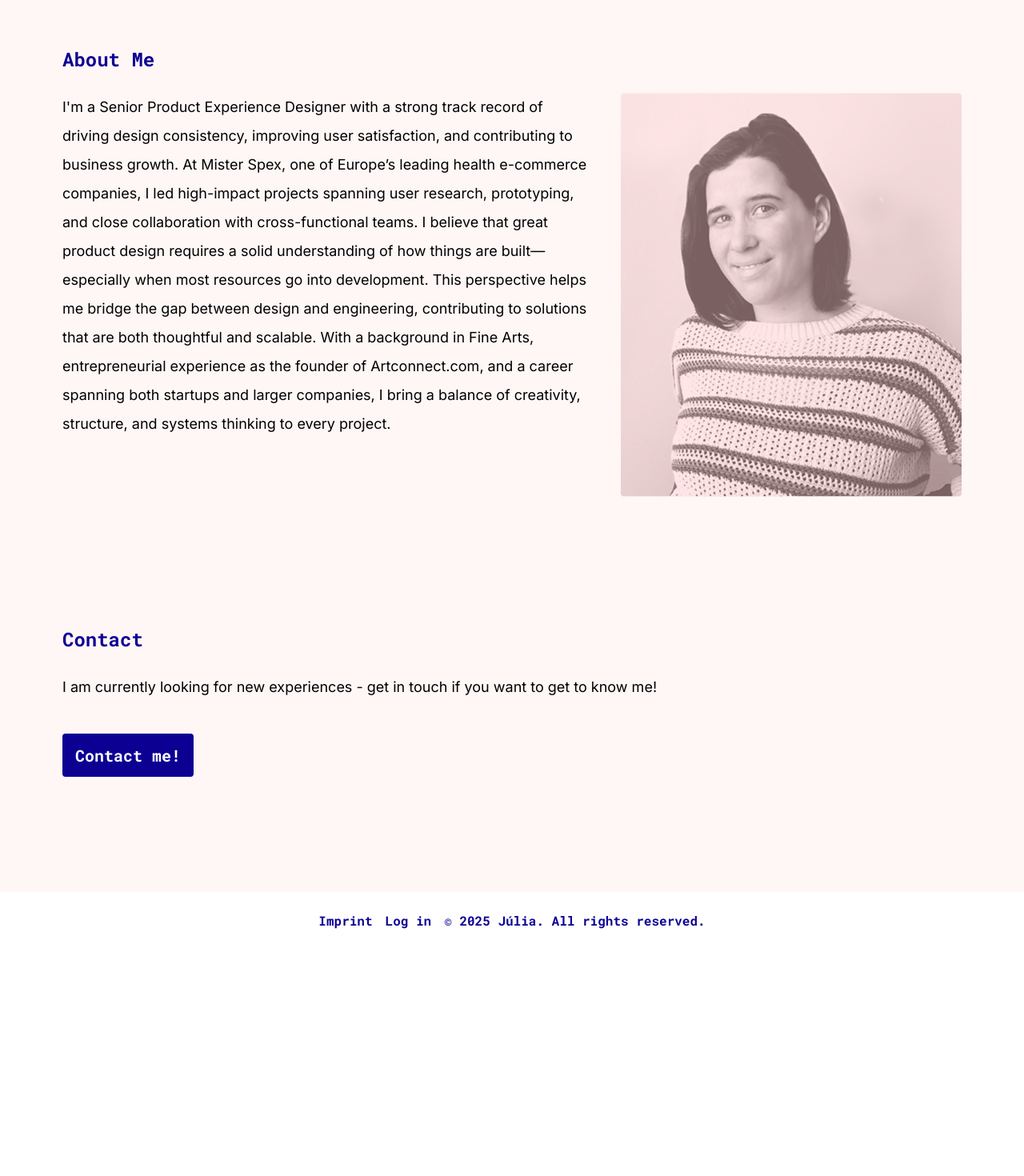
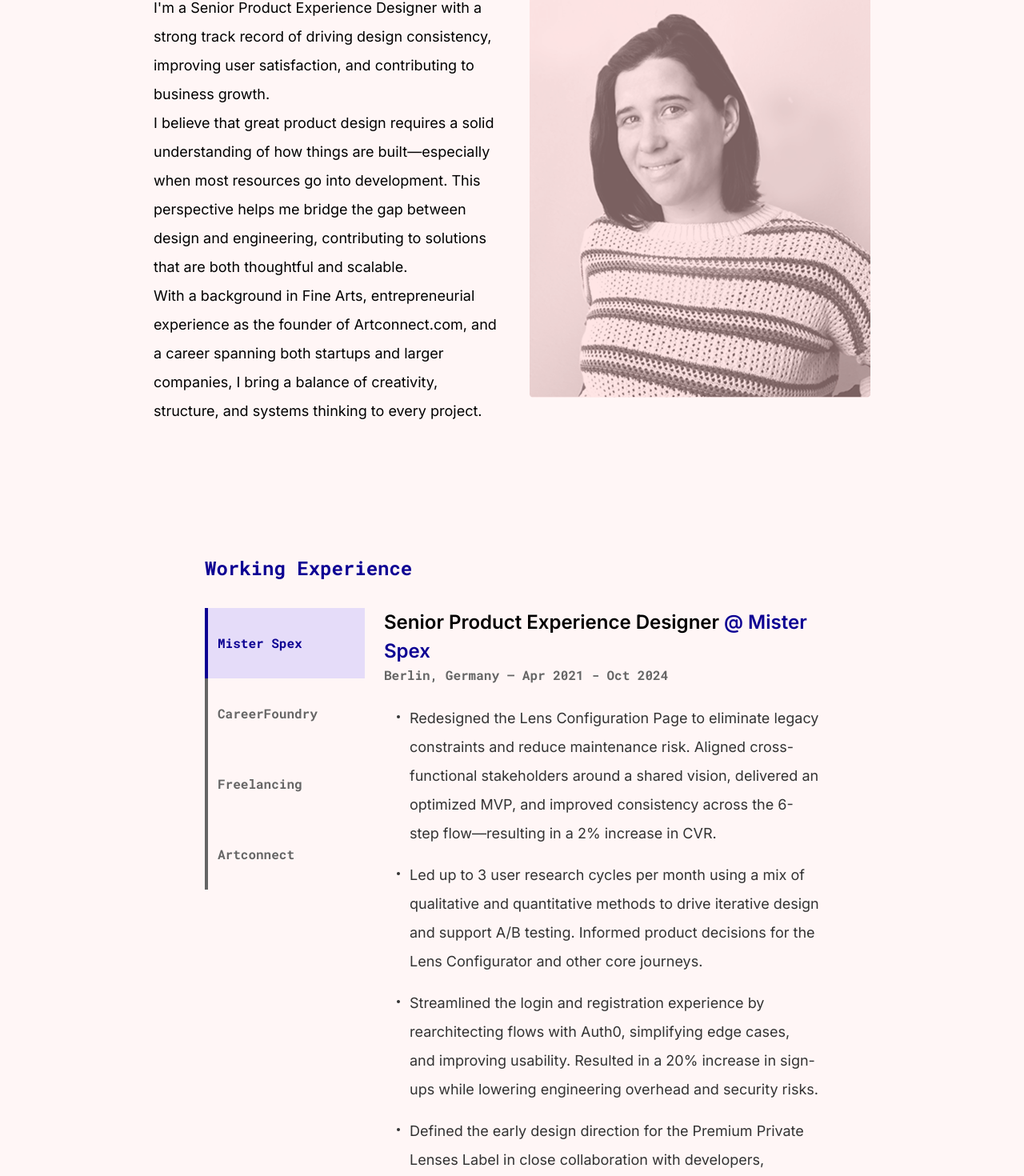
Before and after one commit to jumaber/portfolio_2025, a React (Vite) app: page / in a window 1280 px wide. Shown: the part 1264-2734 px from the top of the page at 80% size. Before the commit the page ends 2451 px from the top, so only its background shows below. Built offline with nearby package versions, Linux system fonts and the light colour scheme; no server answers.

Commit message:
made home page responsive

```diff
--- a/src/App.css
+++ b/src/App.css
@@ -143,3 +143,20 @@
 html {
   scroll-behavior: smooth;
 }
+
+
+/* Process Animations */
+@keyframes fade-slide {
+  from {
+    opacity: 0;
+    transform: translateY(12px);
+  }
+  to {
+    opacity: 1;
+    transform: translateY(0);
+  }
+}
+
+.animate-fade-slide {
+  animation: fade-slide 0.8s ease-in-out;
+}
--- a/src/components/Experience.jsx
+++ b/src/components/Experience.jsx
@@ -1,73 +1,107 @@
+import { useState } from "react";
+
+const experiences = [
+  {
+    company: "Mister Spex",
+    title: "Senior Product Experience Designer",
+    location: "Berlin, Germany",
+    period: "Apr 2021 - Oct 2024",
+    highlights: [
+      "Redesigned the Lens Configuration Page to eliminate legacy constraints and reduce maintenance risk. Aligned cross-functional stakeholders around a shared vision, delivered an optimized MVP, and improved consistency across the 6-step flow—resulting in a 2% increase in CVR.",
+      "Led up to 3 user research cycles per month using a mix of qualitative and quantitative methods to drive iterative design and support A/B testing. Informed product decisions for the Lens Configurator and other core journeys.",
+      "Streamlined the login and registration experience by rearchitecting flows with Auth0, simplifying edge cases, and improving usability. Resulted in a 20% increase in sign-ups while lowering engineering overhead and security risks.",
+      "Defined the early design direction for the Premium Private Lenses Label in close collaboration with developers, category managers, and brand teams—delivering launch-ready assets within two months and aligning digital and in-store touchpoints.",
+      "Overhauled all company marketing and transactional emails by auditing existing communications and building a scalable, responsive design system in Emarsys. Enabled a reduced Marketing team and external partners to deliver consistent, high-quality campaigns to millions of users.",
+    ],
+  },
+  {
+    company: "CareerFoundry",
+    title: "UX Mentor",
+    location: "Remote",
+    period: "2020 - 2021",
+    highlights: [
+      "Mentored over 20 aspiring UX designers through CareerFoundry’s intensive program.",
+      "Gave detailed feedback on design projects and portfolio work, helping students land jobs in the industry.",
+    ],
+  },
+  {
+    company: "Freelancing",
+    title: "UX/UI Designer",
+    location: "Berlin, Germany",
+    period: "2018 - 2020",
+    highlights: [
+      "Designed and built websites and apps for startups in health, e-commerce, and education.",
+      "Balanced branding, usability, and performance in fast-paced MVP delivery.",
+    ],
+  },
+  {
+    company: "Artconnect",
+    title: "Founder & CEO",
+    location: "Berlin, Germany",
+    period: "2012 - 2018",
+    highlights: [
+      "Founded and grew Artconnect into a thriving creative community platform with over 25,000 users.",
+      "Managed product, partnerships, community, and design while building a small team from scratch.",
+    ],
+  },
+];
+
 export function Experience() {
+  const [activeCompany, setActiveCompany] = useState(experiences[0].company);
+  const activeContent = experiences.find(
+    (exp) => exp.company === activeCompany
+  );
 
   return (
-    <div className="py-4 md:py-10 lg:py-20">
-      <div className="text-h2 blue pb-4 md:pb-6">Working Experience</div>
+    <div className="w-full py-20 px-4 md:px-8 lg:px-16">
+      <div className="text-h2 blue pb-8">Working Experience</div>
 
-      {/* Experience Box */}
-      <div className="flex md:flex-row gap-10">
-        {/* Left Col */}
-        <div className="flex flex-row md:flex-col">
-          <div className="experience-nav-active text-h5">Mister Spex</div>
-          <div className="experience-nav text-h5  ">CareerFoundry</div>
-          <div className="experience-nav text-h5 ">Freelancing</div>
-          <div className="experience-nav text-h5">Artconnect</div>
+      <div className="flex flex-col lg:flex-row gap-6">
+        {/* Tabs */}
+        <div className="flex flex-row justify-between md:justify-start md:flex-col md:min-w-[200px]">
+          {experiences.map(({ company }) => (
+            <div key={company} className="relative w-full">
+              <button
+                className={`text-h5 text-left w-full px-4 py-4 md:py-8 transition-all duration-300 ${
+                  activeCompany === company
+                    ? "bg-[#e5dcf9] text-[#0C0093] font-semibold"
+                    : "text-[#656565] hover:text-black"
+                }`}
+                onClick={() => setActiveCompany(company)}
+              >
+                {company}
+              </button>
+              <div
+                className={`absolute bottom-0 left-0 w-full h-[2px] md:bottom-auto md:top-0 md:left-0 md:w-[4px] md:h-full transition-all duration-300 ease-in-out ${
+                  activeCompany === company ? "bg-[#0C0093]" : "bg-[#656565]"
+                }`}
+              />
+            </div>
+          ))}
         </div>
 
-        {/* Right Col */}
-        <div className="flex flex-col gap-2 min-w-[75%]">
-          {/* Title */}
-          <div className="flex flex-col">
+        {/* Content */}
+        <div key={activeCompany} className="flex-1 animate-fade-slide">
+          <div className="flex flex-col mb-6">
             <div className="text-h3">
-              Senior Product Experience Designer
-              <span className="blue"> @ MisterSpex</span>
+              {activeContent.title}
+              <span className="blue"> @ {activeContent.company}</span>
             </div>
             <div className="text-h5 gray">
-              Berlin, Germany – Apr 2021 - Oct 2024
+              {activeContent.location} – {activeContent.period}
             </div>
           </div>
-          <div className="flex flex-col gap-4 p-4">
-            <div className="paragraph">
-              ✔️ <strong>Redesigned the Lens Configuration Page</strong> to
-              eliminate legacy constraints and reduce maintenance risk. Aligned
-              cross-functional stakeholders around a shared vision, delivered an
-              optimized MVP, and improved consistency across the 6-step
-              flow—resulting in a 2% increase in CVR.
-            </div>
-            <div className="paragraph">
-              ✔️ <strong>Led up to 3 user research cycles per month</strong>{" "}
-              using a mix of qualitative and quantitative methods to drive
-              iterative design and support A/B testing. Informed product
-              decisions for the Lens Configurator and other core journeys.
-            </div>
-            <div className="paragraph">
-              ✔️{" "}
-              <strong>Streamlined the login and registration experience</strong>{" "}
-              by rearchitecting flows with Auth0, simplifying edge cases, and
-              improving usability. Resulted in a 20% increase in sign-ups while
-              lowering engineering overhead and security risks.
-            </div>
-            <div className="paragraph">
-              ✔️{" "}
-              <strong>
-                Defined the early design direction for the Premium Private
-                Lenses Label
-              </strong>{" "}
-              in close collaboration with developers, category managers, and
-              brand teams—delivering launch-ready assets within two months and
-              aligning digital and in-store touchpoints.
-            </div>
-            <div className="paragraph">
-              ✔️{" "}
-              <strong>
-                Overhauled all company marketing and transactional emails
-              </strong>{" "}
-              by auditing existing communications and building a scalable,
-              responsive design system in Emarsys. Enabled a reduced Marketing
-              team and external partners to deliver consistent, high-quality
-              campaigns to millions of users.
-            </div>
-          </div>
+
+          <ul className="space-y-4 list-none">
+            {activeContent.highlights.map((item, index) => (
+              <li
+                key={index}
+                className="paragraph black relative md:ml-4 md:pl-4 before:absolute before:bg-[#333] before:left-0 before:top-[0.9rem] before:w-1 before:h-1 before:rounded-full"
+              >
+                {item}
+              </li>
+            ))}
+          </ul>
         </div>
       </div>
     </div>
--- a/src/components/Footer.jsx
+++ b/src/components/Footer.jsx
@@ -3,7 +3,7 @@ import { NavLink } from "react-router-dom";
 export function Footer() {
   return (
     <>
-      <div className="flex flex-row justify-center p-4 md:px-8 lg:px-16 w-screen ">
+      <div className="flex flex-row justify-center p-4 md:px-8 lg:px-16 w-screen bg-[var(--color-cream)] ">
         <NavLink to="/imprint" className="text-h5 p-2 blue">
           Imprint
         </NavLink>
--- a/src/pages/Home.jsx
+++ b/src/pages/Home.jsx
@@ -7,6 +7,7 @@ import Github from "/src/assets/github.svg";
 import Linkedin from "/src/assets/linkedin.svg";
 import Julia from "/src/assets/julia.png";
 import { Button } from "../components/button";
+import { Link } from "react-router-dom";
 
 export function Home() {
 
@@ -14,8 +15,7 @@ export function Home() {
     <>
       <NavBar />
 
-      <div className="flex flex-col w-screen items-center p-4 md:p-8 lg:p-16 h-full bg-[#FFF6F6] ">
-        <div className="lg:max-w-[1124px]">
+      <div className="h-full bg-[#FFF6F6] flex flex-col items-start px-4 md:px-8 lg:px-48 max-w-full overflow-x-hidden">
         {/* Intro */}
         <section
           id="home"
@@ -28,25 +28,32 @@ export function Home() {
           </div>
           <div className="paragraph lg:max-w-[600px] pt-4">
             As a Product Experience Designer with a frontend mindset, I turn
-              user insights into thoughtful, feasible solutions that feel good
-              to use—and realistic to build.
+            user insights into thoughtful, feasible solutions that feel good to
+            use—and realistic to build.
           </div>
-            <div className="flex flex-row items-start gap-4 py-12">
+          <div className="flex flex-row w-full items-start gap-4 py-12">
+            <Link to="https://github.com/jumaber/" target="_blank">
               <img src={Github} alt="GitHub icon" className="w-6 h-6" />
+            </Link>
+            <Link
+              to="https://www.linkedin.com/in/juliamaribernaus/"
+              target="_blank"
+            >
               <img src={Linkedin} alt="LinkedIn icon" className="w-6 h-6" />
+            </Link>
           </div>
         </section>
 
         {/* Featured Projects */}
         <section
           id="work"
-            className="flex flex-col w-full py-4 md:py-10 lg:py-20"
+          className="flex flex-col flex-wrap w-full py-4 md:py-10 lg:py-20"
         >
-            <div className="text-h2 blue pb-4 md:pb-6">Featured Projects</div>
           <div className="flex flex-col md:flex-row gap-10 pb-10">
             <Card slug="lens-config" />
             <Card slug="login-redesign" />
           </div>
+
           <div className="flex flex-col md:flex-row gap-10 pb-10">
             <Card slug="linsenpate" />
             <Card slug="plant-pal" />
@@ -77,20 +84,17 @@ export function Home() {
           <div className="flex flex-col md:flex-row gap-10">
             <div className="paragraph md:min-w-xxs">
               I'm a Senior Product Experience Designer with a strong track
-                record of driving design consistency, improving user
-                satisfaction, and contributing to business growth. At Mister
-                Spex, one of Europe’s leading health e-commerce companies, I led
-                high-impact projects spanning user research, prototyping, and
-                close collaboration with cross-functional teams. I believe that
-                great product design requires a solid understanding of how
-                things are built—especially when most resources go into
+              record of driving design consistency, improving user satisfaction,
+              and contributing to business growth. <br />
+              I believe that great product design requires a solid understanding
+              of how things are built—especially when most resources go into
               development. This perspective helps me bridge the gap between
               design and engineering, contributing to solutions that are both
-                thoughtful and scalable. With a background in Fine Arts,
-                entrepreneurial experience as the founder of Artconnect.com, and
-                a career spanning both startups and larger companies, I bring a
-                balance of creativity, structure, and systems thinking to every
-                project.
+              thoughtful and scalable. <br />
+              With a background in Fine Arts, entrepreneurial experience as the
+              founder of Artconnect.com, and a career spanning both startups and
+              larger companies, I bring a balance of creativity, structure, and
+              systems thinking to every project.
             </div>
             <img
               src={Julia}
@@ -101,6 +105,7 @@ export function Home() {
         </section>
 
         {/* <Experience /> */}
+        <Experience />
 
         {/* Contact */}
         <section id="contact" className="py-4 md:py-10 lg:py-20">
@@ -112,7 +117,6 @@ export function Home() {
           <Button />
         </section>
       </div>
-      </div>
       <Footer />
     </>
   );
--- a/src/pages/SinglePage.jsx
+++ b/src/pages/SinglePage.jsx
@@ -4,11 +4,11 @@ import { useParams } from "react-router-dom";
 import { useEffect, useState } from "react";
 import { Intro } from "../components/Intro";
 import { Challenge } from "../components/Challenge";
-import { Process } from "../components/Process";
 import { Outcome } from "../components/Outcome";
 import { Learnings } from "../components/Learnings";
 import { Wireframes } from "../components/Wireframes";
 import { NavBar } from "../components/NavBar";
+import { Process } from "../components/Process"
 
 
   export function SinglePage() {
```
Also changed, not shown: src/components/NavBar.jsx (+8 -3 lines), src/components/Process.jsx (+28 -13 lines), src/pages/ImprintPage.jsx (+6 -11 lines), 2 other files (tests, documents, lock files or other folders). Lines whose indentation alone changed are shown as unchanged.
